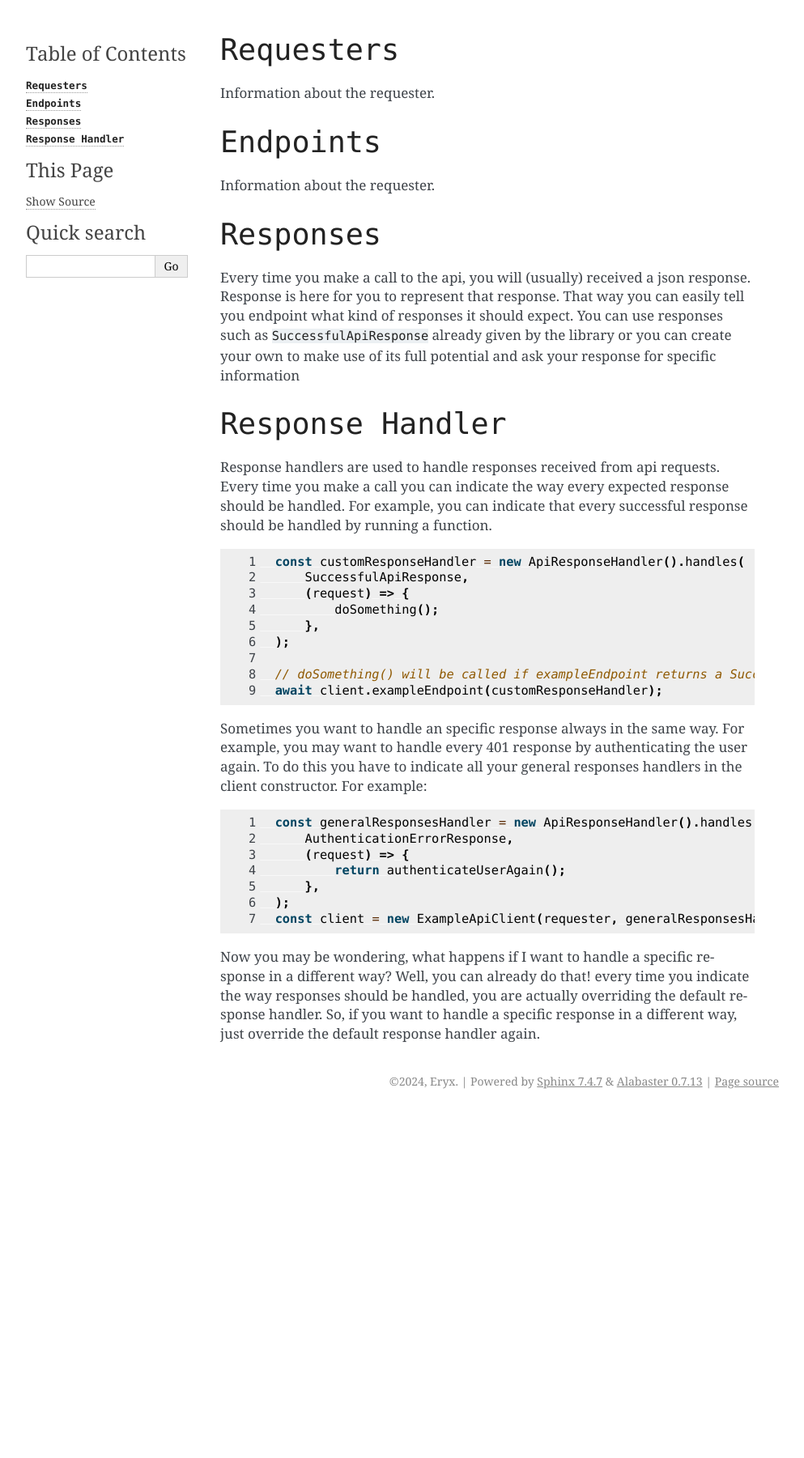
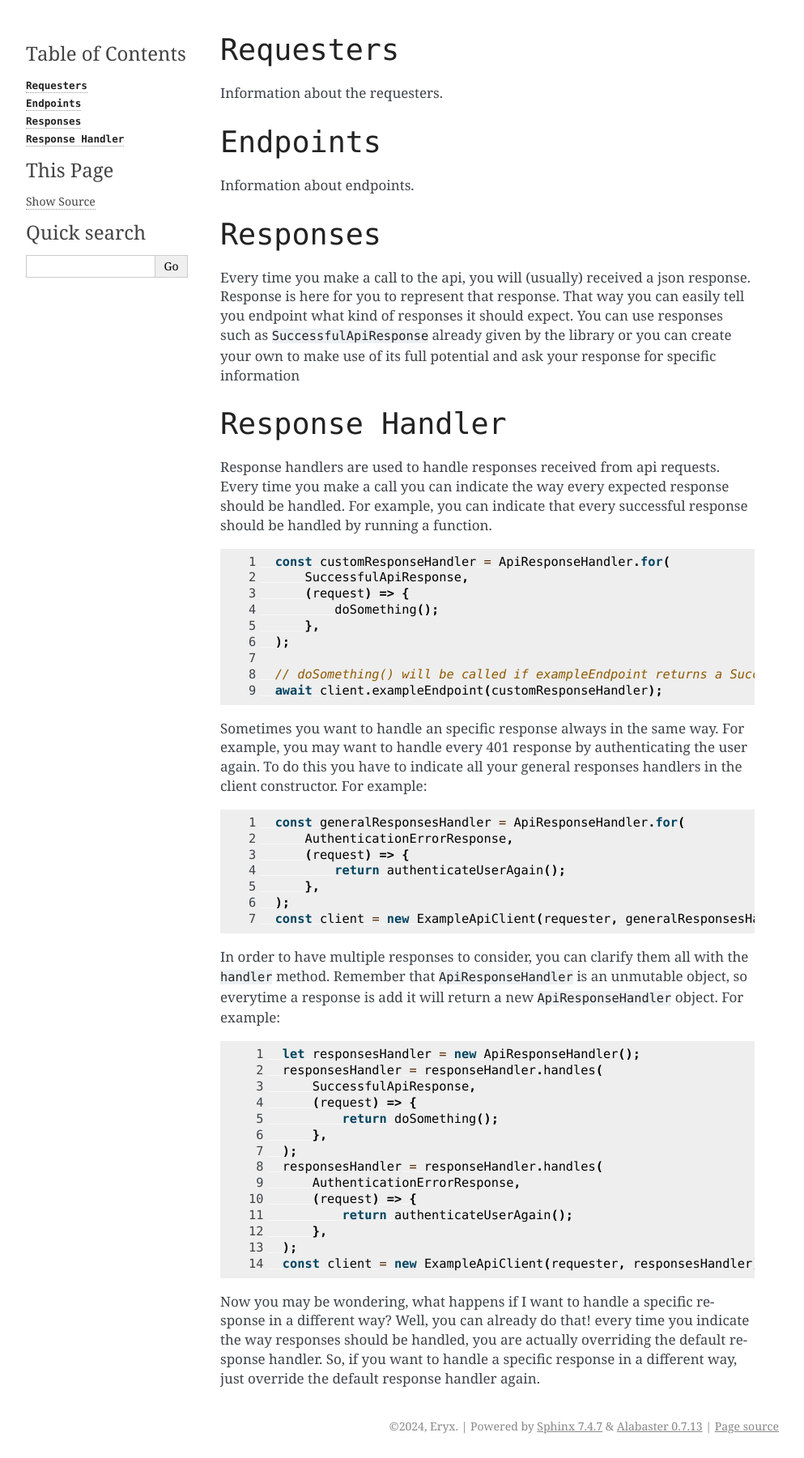
Before and after one commit to eryxcoop/appyx-comm, a Sphinx documentation site: the page built from docs/api.rst, in a window 1280 px wide. Shown: the whole page at 81% size, without its empty margins (148-1141 px from the left). Built offline with Sphinx 7.4.7, drawn with Linux system fonts in a browser that asks for light colours; pages that are not in the unit, such as notebooks, are missing from menus; before the commit the page ends 1375 px from its top, so only the background shows below that.

Commit message:
Now if you need a response handler for only one possible response, a static method is provided to simplify creation

```diff
--- a/docs/api.rst
+++ b/docs/api.rst
@@ -2,12 +2,12 @@
 ``Requesters``
 -------------
 
-Information about the requester.
+Information about the requesters.
 
 ``Endpoints``
 -------------
 
-Information about the requester.
+Information about endpoints.
 
 
 ``Responses``
@@ -30,7 +30,7 @@ every expected response should be handled. For example, you can indicate that ev
 .. code-block:: javascript
   :linenos:
 
-    const customResponseHandler = new ApiResponseHandler().handles(
+    const customResponseHandler = ApiResponseHandler.for(
         SuccessfulApiResponse,
         (request) => {
             doSomething();
@@ -47,7 +47,7 @@ you have to indicate all your general responses handlers in the client construct
 .. code-block:: javascript
   :linenos:
 
-    const generalResponsesHandler = new ApiResponseHandler().handles(
+    const generalResponsesHandler = ApiResponseHandler.for(
         AuthenticationErrorResponse,
         (request) => {
             return authenticateUserAgain();
@@ -56,6 +56,27 @@ you have to indicate all your general responses handlers in the client construct
     const client = new ExampleApiClient(requester, generalResponsesHandler);
 
 
+In order to have multiple  responses to consider, you can clarify them all with the ``handler`` method. Remember that ``ApiResponseHandler`` is an unmutable object, so everytime a
+response is add it will return a new ``ApiResponseHandler`` object. For example:
+
+.. code-block:: javascript
+  :linenos:
+
+    let responsesHandler = new ApiResponseHandler();
+    responsesHandler = responseHandler.handles(
+        SuccessfulApiResponse,
+        (request) => {
+            return doSomething();
+        },
+    );
+    responsesHandler = responseHandler.handles(
+        AuthenticationErrorResponse,
+        (request) => {
+            return authenticateUserAgain();
+        },
+    );
+    const client = new ExampleApiClient(requester, responsesHandler);
+
 Now you may be wondering, what happens if I want to handle a specific response in a different way? Well, you can already do that! every time you indicate
 the way responses should be handled, you are actually overriding the default response handler. So, if you want to handle a specific response in a different way,
 just override the default response handler again.
```
Also changed, not shown: 2 other files.
